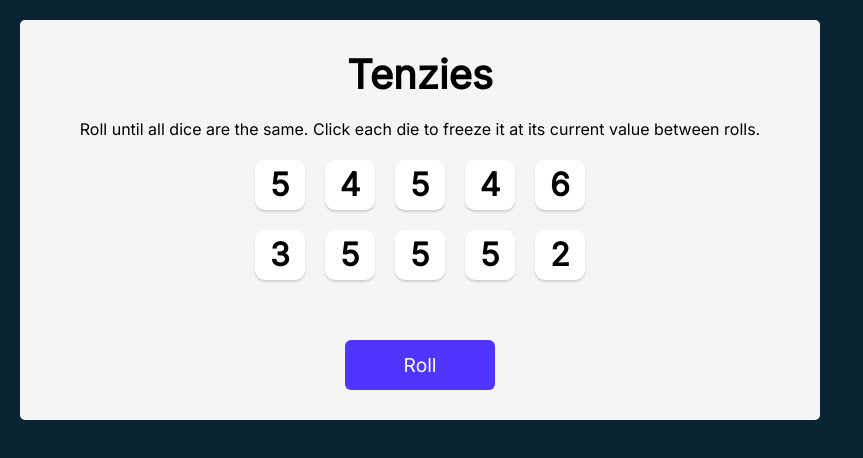
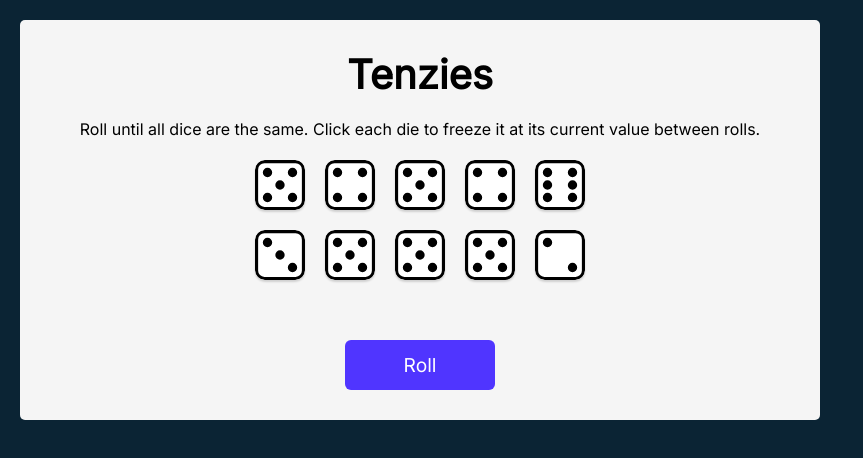
Before and after one commit to mjamecny/tenzies, a React (Create React App) app: page / in a window 1280 px wide. Shown: the top 458 px of the page, without its empty margins (0-863 px from the left). Built offline with nearby package versions, Linux system fonts and the light colour scheme.

Commit message:
change numbers for dice icons

```diff
--- a/package.json
+++ b/package.json
@@ -10,6 +10,7 @@
     "react": "^18.2.0",
     "react-confetti": "^6.1.0",
     "react-dom": "^18.2.0",
+    "react-icons": "^4.7.1",
     "react-scripts": "5.0.1",
     "web-vitals": "^2.1.4"
   },
--- a/src/components/Die.js
+++ b/src/components/Die.js
@@ -1,18 +1,50 @@
 import './Die.css'
+import {
+  BsDice1,
+  BsDice2,
+  BsDice3,
+  BsDice4,
+  BsDice5,
+  BsDice6,
+} from 'react-icons/bs'
+
+const icons = [
+  { id: 1, Icon: BsDice1 },
+  { id: 2, Icon: BsDice2 },
+  { id: 3, Icon: BsDice3 },
+  { id: 4, Icon: BsDice4 },
+  { id: 5, Icon: BsDice5 },
+  { id: 6, Icon: BsDice6 },
+]
 
 const Die = (props) => {
+  const { value } = props
   const styles = {
     backgroundColor: props.isHeld ? '#59E391' : 'white',
   }
+
+  const icon = icons.find((i) => i.id === value)
+  console.log(icon)
+
   return (
-    <div
-      className="die-face"
-      style={styles}
-      onClick={props.holdDice}
-    >
-      <h2 className="die-num">{props.value}</h2>
+    <div>
+      {icon ? (
+        <icon.Icon
+          className="die-face"
+          style={styles}
+          onClick={props.holdDice}
+        />
+      ) : null}
     </div>
   )
+
+  // <div
+  //   className="die-face"
+  //   style={styles}
+  //   onClick={props.holdDice}
+  // >
+  //   <h2 className="die-num">{props.value}</h2>
+  // </div>
 }
 
 export default Die
```
Also changed, not shown: 1 other file (tests, documents, lock files or other folders).
